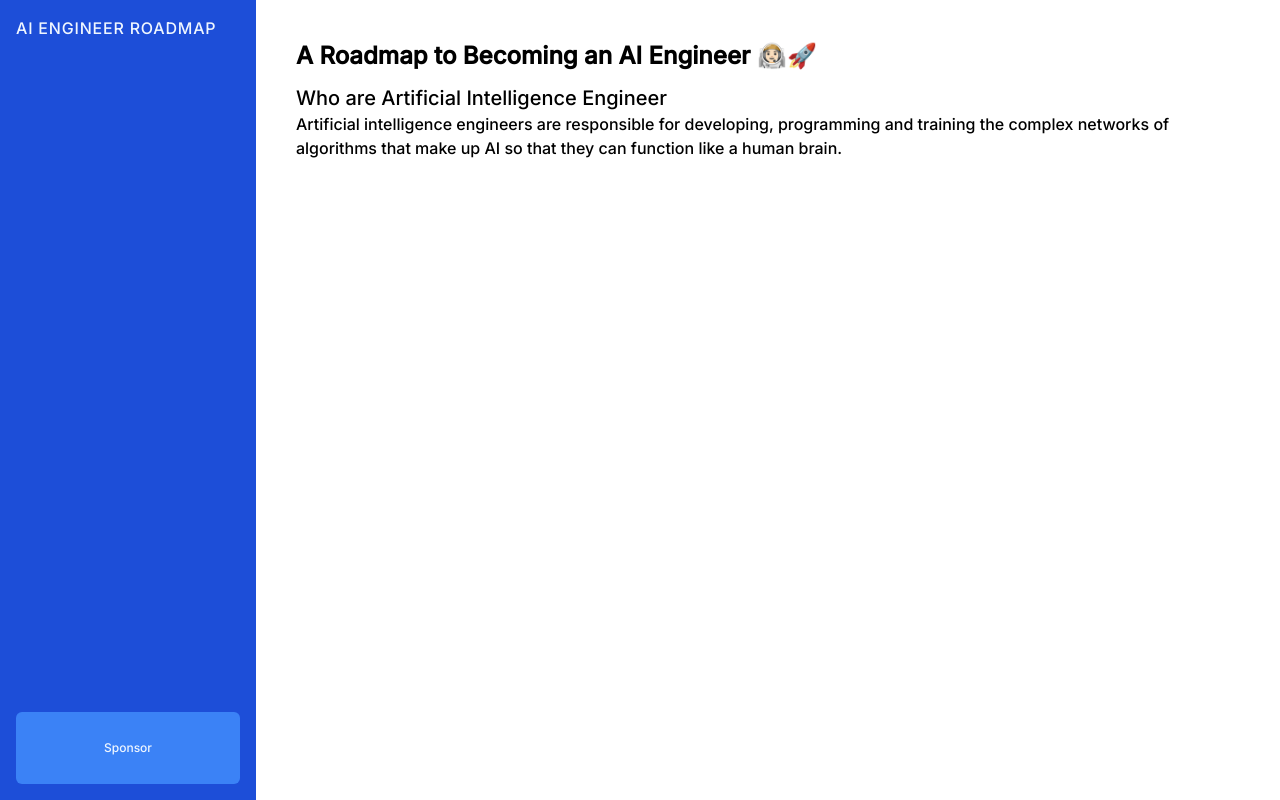
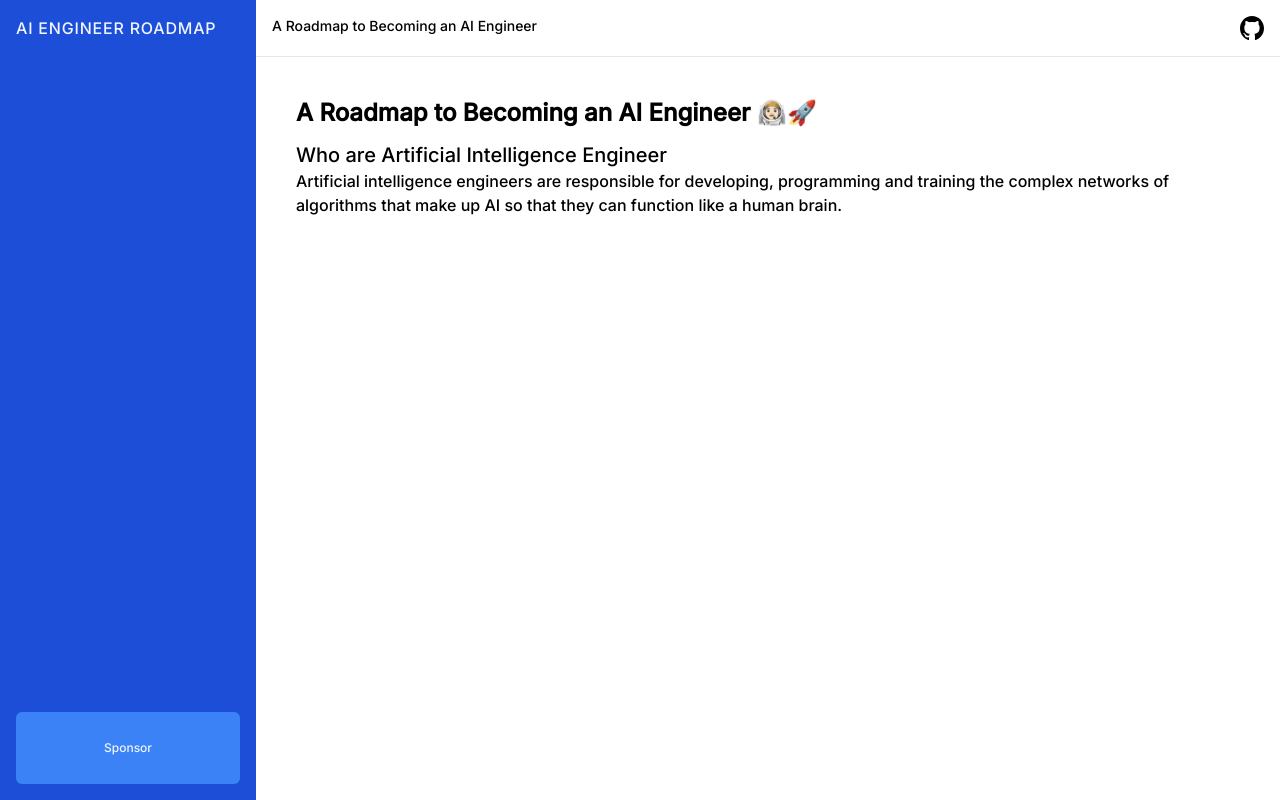
Before and after one commit to athivvat/ai-engineer-guide, a Next.js app: page / in a window 1280 px wide. Built offline with nearby package versions, Linux system fonts and the light colour scheme.

Commit message:
Add Header

```diff
--- /dev/null
+++ b/src/components/header/Header.tsx
@@ -0,0 +1,51 @@
+const GitHub = ({ color = "#000" }) => {
+  return (
+    <svg
+      width="24px"
+      height="24px"
+      viewBox="0 0 24 24"
+      version="1.1"
+      xmlns="http://www.w3.org/2000/svg"
+    >
+      <g
+        id="humaan-github"
+        stroke="none"
+        strokeWidth="1"
+        fill="none"
+        fillRule="evenodd"
+      >
+        <g
+          id="humaan-github"
+          transform="translate(-94.000000, -2068.000000)"
+          fill={color}
+          fillRule="nonzero"
+        >
+          <g id="github" transform="translate(94.000000, 2068.000000)">
+            <path
+              d="M12,0 C5.37,0 0,5.50941904 0,12.3046768 C0,17.7423186 3.438,22.3534962 8.205,23.9787389 C8.805,24.094608 9.025,23.7141884 9.025,23.387089 C9.025,23.094853 9.015,22.3206837 9.01,21.295294 C5.672,22.0376762 4.968,19.6444165 4.968,19.6444165 C4.422,18.2242517 3.633,17.8448575 3.633,17.8448575 C2.546,17.0819676 3.717,17.0973484 3.717,17.0973484 C4.922,17.1834812 5.555,18.3647301 5.555,18.3647301 C6.625,20.2463203 8.364,19.7028637 9.05,19.3880691 C9.158,18.5923667 9.467,18.0499355 9.81,17.7423186 C7.145,17.4347016 4.344,16.3764994 4.344,11.6617574 C4.344,10.3184969 4.809,9.22132988 5.579,8.3600025 C5.444,8.04930941 5.039,6.79833394 5.684,5.10336471 C5.684,5.10336471 6.689,4.77318921 8.984,6.36459408 C9.944,6.09081502 10.964,5.95546357 11.984,5.94931124 C13.004,5.95546357 14.024,6.09081502 14.984,6.36459408 C17.264,4.77318921 18.269,5.10336471 18.269,5.10336471 C18.914,6.79833394 18.509,8.04930941 18.389,8.3600025 C19.154,9.22132988 19.619,10.3184969 19.619,11.6617574 C19.619,16.3888041 16.814,17.4295747 14.144,17.7320647 C14.564,18.101205 14.954,18.8558918 14.954,20.0084299 C14.954,21.6552058 14.939,22.9779585 14.939,23.3778605 C14.939,23.7008583 15.149,24.0853795 15.764,23.9623327 C20.565,22.3483692 24,17.7341154 24,12.3046768 C24,5.50941904 18.627,0 12,0"
+              id="Path"
+            ></path>
+          </g>
+        </g>
+      </g>
+    </svg>
+  );
+};
+
+const Header = () => {
+  return (
+    <div className="flex justify-between border-b text-sm p-4">
+      <p>A Roadmap to Becoming an AI Engineer</p>
+      <a
+        href="https://github.com/athivvat/ai-engineer-roadmap"
+        target="_blank"
+        rel="noopener noreferrer"
+        className="hover:opacity-70"
+      >
+        <GitHub />
+      </a>
+    </div>
+  );
+};
+
+export default Header;
--- /dev/null
+++ b/src/components/header/index.ts
@@ -0,0 +1 @@
+export { default as Header } from "./Header";
--- /dev/null
+++ b/src/components/index.ts
@@ -0,0 +1,2 @@
+export { Sidebar } from "./sidebar";
+export { Ads } from "./ads";
--- a/src/components/sidebar/Sidebar.tsx
+++ b/src/components/sidebar/Sidebar.tsx
@@ -1,5 +1,20 @@
+import { Ads } from "../ads"
+
 const Sidebar = () => {
-  return <>Sidebar</>;
+  return (
+    <div className="flex flex-col justify-between bg-blue-700 text-blue-50 w-64 p-4">
+      <div>
+        <a
+          href="/"
+          className="font-medium tracking-wider transition-colors hover:text-white uppercase focus:text-white focus-visible:ring-2 focus-visible:ring-offset-2 focus-visible:ring-sky-500 focus-visible:ring-opacity-60 focus-visible:outline-none focus:outline-none rounded"
+        >
+          AI Engineer Roadmap
+        </a>
+        <nav></nav>
+      </div>
+      <Ads />
+    </div>
+  );
 };
 
 export default Sidebar;
--- a/src/layout/Layout.tsx
+++ b/src/layout/Layout.tsx
@@ -1,17 +1,15 @@
-import { Ads } from "../components/ads"
+import { Header } from "../components/header";
+import { Sidebar } from "../components/sidebar";
 
 const Layout = ({ children }) => {
   return (
     <>
       <div className="relative min-h-screen flex">
-        <div className="flex flex-col justify-between bg-blue-700 text-blue-50 w-64 p-4">
-          <div>
-          <a href="/" className="font-medium tracking-wider transition-colors hover:text-white uppercase focus:text-white focus-visible:ring-2 focus-visible:ring-offset-2 focus-visible:ring-sky-500 focus-visible:ring-opacity-60 focus-visible:outline-none focus:outline-none rounded">AI Engineer Roadmap</a>
-          <nav></nav>
-          </div>
-          <Ads />
+        <Sidebar />
+        <div className="flex-1">
+          <Header />
+          <div className="p-10">{children}</div>
         </div>
-        <div className="flex-1 p-10">{children}</div>
       </div>
     </>
   );
```
